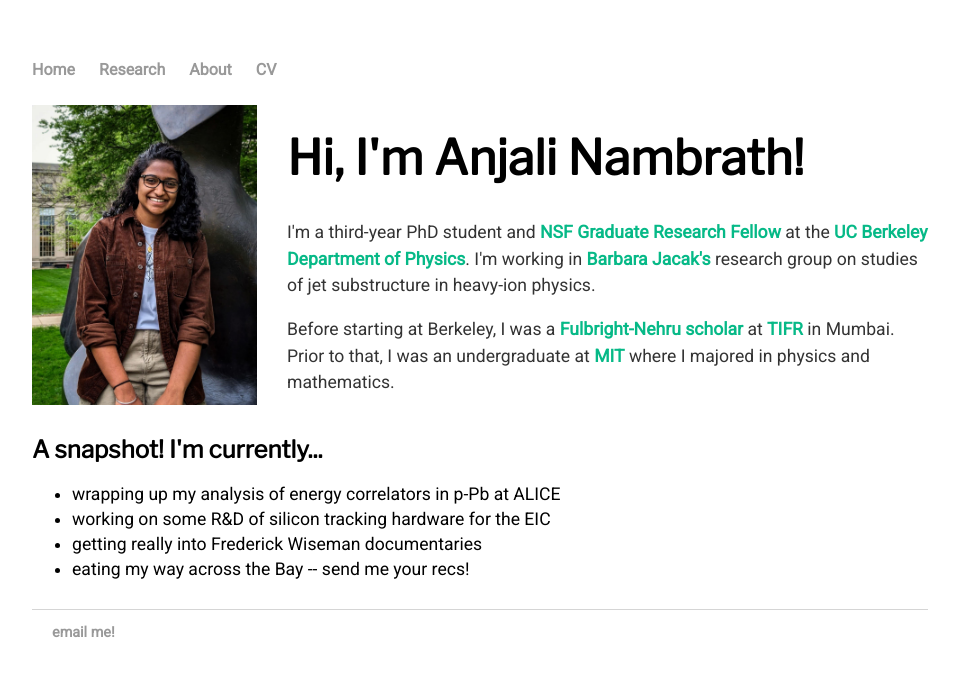
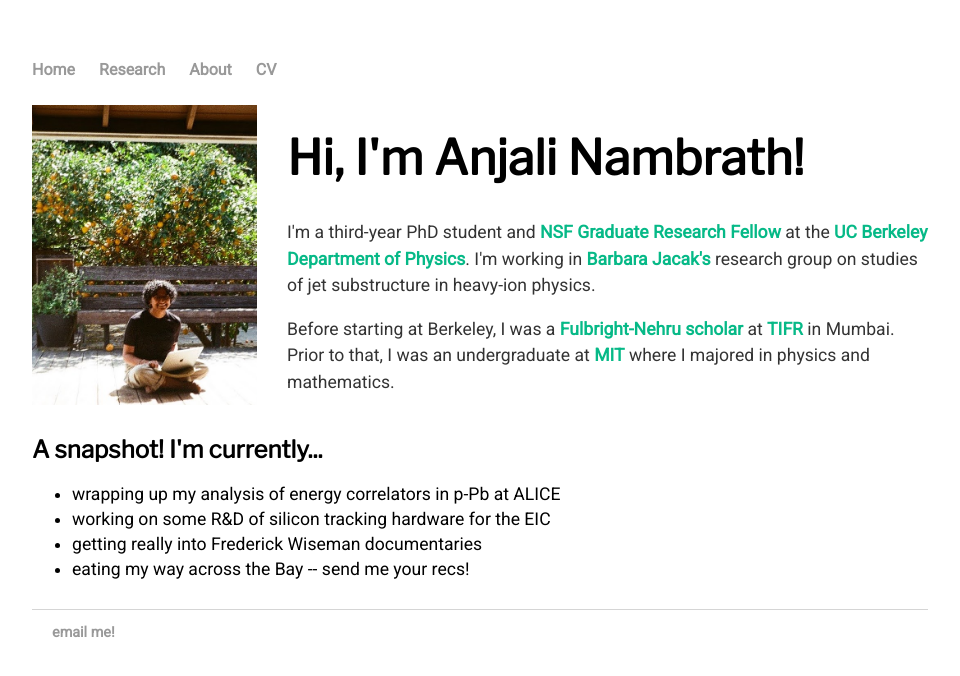
Before and after one commit to nambrath/nambrath.github.io, a Jekyll site: the page built from index.html, in a window 1280 px wide. Shown: the top 676 px of the page, without its empty margins (160-1120 px from the left). Built offline with Jekyll 4.4.1, drawn with Linux system fonts in a browser that asks for light colours.

Commit message:
new photo

```diff
--- a/index.html
+++ b/index.html
@@ -4,7 +4,7 @@ title: Anjali Nambrath
 ---
 <div class="blurb">
 	<div class="img-text">
-		<img src="stuff/me.jpg" id="myface" width="225">
+		<img src="stuff/000085680022.jpg" id="myface" width="225">
 		<div>
 			<h1 class="title">Hi, I'm Anjali Nambrath!</h1>
 			<p class="para">
```
Also changed, not shown: stuff/000085680022.jpg (added).
